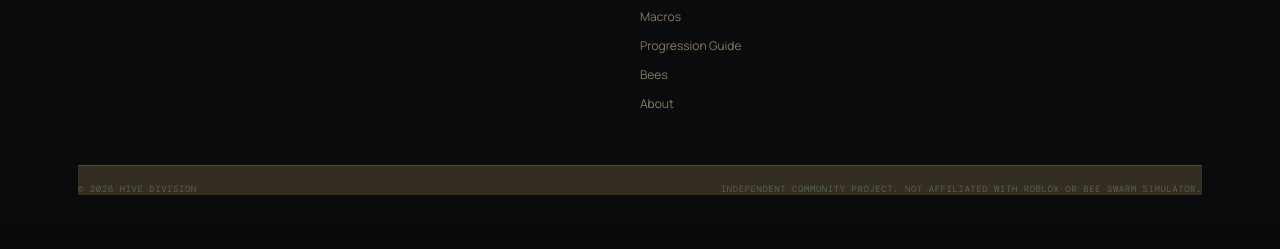
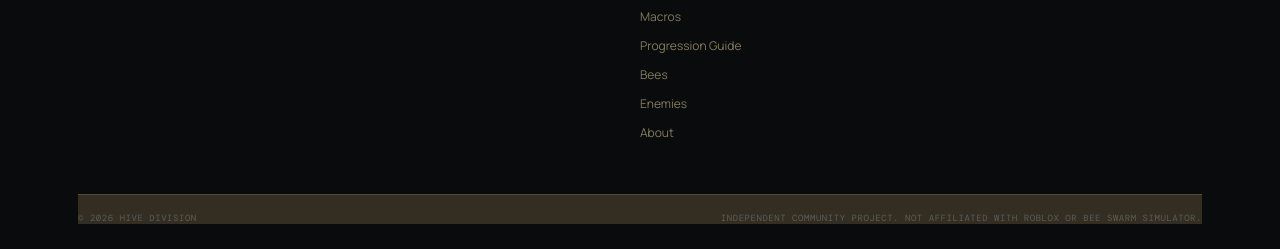
Before and after one commit to KnitterGod911/Hive-Division, a website built with Vite: page index.html in a window 1280 px wide. Shown: the part 1571-1820 px from the top of the page. Before the commit the page ends 1791 px from the top, so only its background shows below. Built offline with nearby package versions, Linux system fonts and the light colour scheme.

Commit message:
commit all changes

```diff
--- a/src/components.js
+++ b/src/components.js
@@ -77,6 +77,10 @@ export function beeCard(beeData, index) {
   return `<a class="bee-card bee-card-${beeData.color} tilt-card" href="/bees/${beeData.rarity}/${beeData.slug}" style="--delay: ${index * 40}ms" data-tilt><div class="bee-card-image"><img src="${beeData.image}" alt="${beeData.name}" loading="lazy" /></div><div class="bee-card-info"><h3>${beeData.name}</h3><p>${beeData.description}</p><span class="bee-card-link">View bee details ${icon('arrow-up-right', 14)}</span></div></a>`;
 }
 
+export function enemyCard(enemyData, index) {
+  return `<a class="bee-card enemy-card enemy-card-${enemyData.type === 'Boss' || enemyData.type === 'Event boss' ? 'boss' : 'standard'} tilt-card" href="/enemies/${enemyData.slug}" style="--delay: ${index * 40}ms" data-tilt><div class="bee-card-image"><img src="${enemyData.image}" alt="${enemyData.name}" loading="lazy" /></div><div class="bee-card-info"><span class="enemy-type">${enemyData.type}</span><h3>${enemyData.name}</h3><p>${enemyData.description}</p><span class="bee-card-link">View enemy details ${icon('arrow-up-right', 14)}</span></div></a>`;
+}
+
 function mediaMarkup(macro, compact = false) {
   const fallback = `<span class="media-placeholder"><span>${icon('hexagon', compact ? 25 : 38)}</span><b>MEDIA COMING SOON</b><small>Add cover media in public/images/macros/${macro.slug}/</small></span>`;
   const image = macro.coverImage ? `<img class="macro-cover-image" src="${macro.coverImage}" alt="${macro.name} cover" loading="lazy" />` : fallback;
--- a/src/data.js
+++ b/src/data.js
@@ -4,6 +4,7 @@ export const categories = [
   { name: 'Guides', description: 'Clear paths through every stage of the hive.', icon: 'book-open', status: 'Coming soon' },
   { name: 'Items', description: 'A future reference for every useful pickup.', icon: 'package', status: 'Coming soon' },
   { name: 'Bees', description: 'Understand the parts that make a hive work.', icon: 'hexagon', status: 'Live', href: '/bees' },
+  { name: 'Enemies', description: 'Know what you are fighting and when it returns.', icon: 'shield-check', status: 'Live', href: '/enemies' },
   { name: 'Quests', description: 'Track the road to your next big reward.', icon: 'scroll-text', status: 'Coming soon' },
   { name: 'Fields', description: 'Plan your routes through the pollen fields.', icon: 'map', status: 'Coming soon' },
   { name: 'Tools', description: 'Practical utilities for sharper decisions.', icon: 'wrench', status: 'Coming soon' },
@@ -15,6 +16,7 @@ export const footerLinks = [
   { label: 'Macros', href: '/macros' },
   { label: 'Progression Guide', href: '/progression' },
   { label: 'Bees', href: '/bees' },
+  { label: 'Enemies', href: '/enemies' },
   { label: 'About', href: '/about' },
 ];
 
--- /dev/null
+++ b/src/enemies.js
@@ -0,0 +1,20 @@
+const wikiImage = (path) => `https://static.wikia.nocookie.net/bee-swarm-simulator/images/${path}`;
+
+const enemy = (name, image, type, description, behavior, drops, respawn) => ({ name, slug: name.toLowerCase().replace(/[^a-z0-9]+/g, '-'), image: wikiImage(image), type, description, behavior, drops, respawn });
+
+export const enemies = [
+  enemy('Ladybug', '3/38/Ladybug.png/revision/latest?cb=20200404010052', 'Common enemy', 'A small red enemy found across early and mid-game fields.', 'It walks toward the player and attacks at close range.', 'Treats, honey, and field loot', '5 minutes'),
+  enemy('Rhino Beetle', '4/48/Rhino_Beetle.png/revision/latest?cb=20200404010143', 'Common enemy', 'A sturdy early-game enemy with a horn charge.', 'It charges and bumps the player while defending its field.', 'Treats, honey, and field loot', '5 minutes'),
+  enemy('Spider', '8/84/Spider.png/revision/latest?cb=20180911055942', 'Common enemy', 'A white enemy that guards the Spider Field.', 'It moves quickly and attacks the player from close range.', 'Treats, honey, and field loot', '10 minutes'),
+  enemy('Scorpion', 'a/ab/Scorpion.png/revision/latest?cb=20180413021814', 'Common enemy', 'A red enemy that guards the Rose Field and attacks aggressively.', 'It chases the player and uses its stinger at close range.', 'Treats, honey, and field loot', '5 minutes'),
+  enemy('Mantis', 'a/a2/Mantis%281%29.png/revision/latest?cb=20180407163701', 'Common enemy', 'A green enemy found in several fields throughout the mountain.', 'It attacks with sweeping strikes and can pressure the player at close range.', 'Treats, honey, and field loot', '10 minutes'),
+  enemy('Werewolf', 'f/f5/Werewolf.png/revision/latest?cb=20180413023405', 'Common enemy', 'A powerful enemy found in the Werewolf Cave.', 'It pursues the player and deals heavy melee damage.', 'Treats, honey, and field loot', '10 minutes'),
+  enemy('King Beetle', '1/13/King_Beetle.png/revision/latest?cb=20200819021637', 'Boss', 'A recurring boss hidden beneath the Clover Field.', 'It has high health, attacks nearby players, and rewards a successful defeat with boss loot.', 'Treats, honey, amulets, and boss loot', '24 hours'),
+  enemy('Tunnel Bear', 'e/e8/Tunnel_Bear.png/revision/latest?cb=20180728153853', 'Boss', 'A major boss found in the Tunnel beneath the Clover Field.', 'It attacks with strong close-range hits and has a large health pool.', 'Treats, honey, tickets, and boss loot', '48 hours'),
+  enemy('Stump Snail', '2/23/Stump_Snail.png/revision/latest?cb=20181207154342', 'Boss', 'A huge boss that occupies the Stump Field.', 'It has enormous health and remains in the field until defeated.', 'Treats, honey, amulets, and boss loot', '96 hours'),
+  enemy('Coconut Crab', '4/47/Coconut_Crab.png/revision/latest?cb=20211004171659', 'Boss', 'A high-level boss that guards Coconut Field.', 'It attacks with claws and coconut projectiles while defending its field.', 'Treats, honey, tropical loot, and boss loot', '36 hours'),
+  enemy('Vicious Bee', '1/1f/Vicious_Bee.png/revision/latest?cb=20200404000135', 'Event boss', 'A rare event enemy that can appear in several fields.', 'It flies around the field, attacks with spikes, and drops valuable stingers when defeated.', 'Stingers, honey, treats, and rare loot', '30 minutes'),
+  enemy('Stick Bug', '1/13/Stick_Bug.png/revision/latest?cb=20210622231112', 'Boss challenge', 'A challenge boss that leads the player through multiple fields.', 'Its challenge has stages, changing locations and difficulty as the player progresses.', 'Amulets, honey, tokens, and challenge rewards', 'Challenge cooldown varies'),
+];
+
+export const enemyBySlug = (slug) => enemies.find((enemyData) => enemyData.slug === slug);
--- a/src/main.js
+++ b/src/main.js
@@ -1,7 +1,8 @@
 import { categories, progressionHives } from './data.js';
 import { beeRarities, beesByRarity, giftedEventBeeOrder } from './bees.js';
+import { enemies, enemyBySlug } from './enemies.js';
 import { macros } from './macros.js';
-import { header, footer, refreshIcons, searchBar, button, categoryCard, progressionCard, beeRarityCard, beeCard, icon, macroCard, mediaMarkup, demoMediaMarkup } from './components.js';
+import { header, footer, refreshIcons, searchBar, button, categoryCard, progressionCard, beeRarityCard, beeCard, enemyCard, icon, macroCard, mediaMarkup, demoMediaMarkup } from './components.js';
 import { CustomCursor } from './CustomCursor.js';
 import './styles.css';
 
@@ -9,7 +10,7 @@ const app = document.querySelector('#app');
 const path = window.location.pathname.replace(/\/$/, '') || '/';
 
 function shell(content) {
-  const activePath = path.startsWith('/macros') ? '/macros' : path.startsWith('/bees') ? '/bees' : path === '/explore' ? '/explore' : path === '/progression' ? '/progression' : path === '/about' ? '/about' : '/';
+  const activePath = path.startsWith('/macros') ? '/macros' : path.startsWith('/bees') ? '/bees' : path.startsWith('/enemies') ? '/enemies' : path === '/explore' ? '/explore' : path === '/progression' ? '/progression' : path === '/about' ? '/about' : '/';
   app.innerHTML = `${header(activePath)}<main>${content}</main>${footer()}`;
   bindGlobalInteractions();
   bindTiltCards();
@@ -48,6 +49,15 @@ function progressionPage() {
 
 function beesPage() {
   return `<section class="subpage-hero page-wrap"><span class="eyebrow">Directory / Hive biology</span><h1>Meet the<br /><span>bees.</span></h1><p>Explore every bee by rarity and learn what makes each one useful.</p></section><section class="bee-directory page-wrap section-space"><div class="bee-rarity-grid">${beeRarities.map(beeRarityCard).join('')}</div></section>`;
+}
+
+function enemiesPage() {
+  return `<section class="subpage-hero page-wrap"><span class="eyebrow">Directory / Field threats</span><h1>Know your<br /><span>enemies.</span></h1><p>Learn what each enemy does, what it drops, and when it will respawn.</p></section><section class="bee-listing page-wrap section-space"><div class="bee-listing-meta"><span>${enemies.length.toString().padStart(2, '0')} enemies</span><span>Enemy information and timers sourced from the Bee Swarm Simulator Wiki.</span></div><div class="bee-grid">${enemies.map((enemyData, index) => enemyCard(enemyData, index)).join('')}</div></section>`;
+}
+
+function enemyDetailPage(enemyData) {
+  const viciousTiming = enemyData.name === 'Vicious Bee' ? `<section class="enemy-info-panel enemy-info-panel-highlight"><span class="detail-label">Gifted Vicious Bee difference</span><h2>25 minutes 30 seconds</h2><p>Gifted Vicious Bee grants -15% Mob Respawn Time. That reduces the normal 30-minute respawn by 4 minutes 30 seconds.</p></section>` : '';
+  return `<section class="bee-detail-hero page-wrap"><a class="back-link" href="/enemies">${icon('arrow-up-right', 15)} Back to enemies</a><div class="bee-detail-grid"><div class="bee-detail-image enemy-detail-image"><img src="${enemyData.image}" alt="${enemyData.name}" /></div><div class="bee-detail-identity"><span class="eyebrow">Enemy directory / ${enemyData.type}</span><h1>${enemyData.name}</h1><p>${enemyData.description}</p></div></div></section><section class="bee-detail-content page-wrap section-space"><div class="bee-info-grid enemy-info-grid"><section class="bee-info-panel"><span class="detail-label">What it does</span><h2>Behavior</h2><p>${enemyData.behavior}</p></section><section class="bee-info-panel"><span class="detail-label">Defeat rewards</span><h2>What it drops</h2><p>${enemyData.drops}</p></section><section class="bee-info-panel"><span class="detail-label">Respawn timer</span><h2>${enemyData.respawn}</h2><p>The timer starts after this enemy is defeated.</p></section>${viciousTiming}</div></section>`;
 }
 
 function beeRarityPage(raritySlug) {
@@ -192,7 +202,9 @@ const detailMacro = detailSlug ? macros.find((macro) => macro.slug === detailSlu
 const beeRaritySlug = path.startsWith('/bees/') ? path.split('/')[2] : null;
 const beeSlug = path.startsWith('/bees/') ? path.split('/')[3] : null;
 const detailBee = beeSlug ? Object.values(beesByRarity).flat().find((beeData) => beeData.rarity === beeRaritySlug && beeData.slug === beeSlug) : null;
-shell(detailMacro ? macroDetail(detailMacro) : detailBee ? beeDetailPage(detailBee) : path === '/macros' || path.startsWith('/macros/') ? macroDirectory() : path === '/explore' ? explorePage() : path === '/progression' ? progressionPage() : path === '/bees' ? beesPage() : beeRaritySlug ? beeRarityPage(beeRaritySlug) : path === '/about' ? aboutPage() : homePage());
+const enemySlug = path.startsWith('/enemies/') ? path.split('/')[2] : null;
+const detailEnemy = enemySlug ? enemyBySlug(enemySlug) : null;
+shell(detailMacro ? macroDetail(detailMacro) : detailBee ? beeDetailPage(detailBee) : detailEnemy ? enemyDetailPage(detailEnemy) : path === '/macros' || path.startsWith('/macros/') ? macroDirectory() : path === '/explore' ? explorePage() : path === '/progression' ? progressionPage() : path === '/bees' ? beesPage() : path === '/enemies' ? enemiesPage() : beeRaritySlug ? beeRarityPage(beeRaritySlug) : path === '/about' ? aboutPage() : homePage());
 if (detailMacro) document.querySelector('.detail-content')?.insertAdjacentHTML('beforeend', detailSupplement(detailMacro));
 CustomCursor();
 
--- a/src/styles.css
+++ b/src/styles.css
@@ -169,6 +169,12 @@ h1 span, h2 em { color: var(--gold); font-style: normal; }
 .bee-card-info { position: relative; z-index: 2; }
 .bee-card-link, .wiki-source { display: inline-flex; align-items: center; gap: 6px; color: var(--gold); font: 10px 'DM Mono', monospace; text-transform: uppercase; letter-spacing: .06em; }
 .bee-card-link { margin-top: 16px; }
+.enemy-card .enemy-type { display: inline-block; margin-bottom: 8px; color: var(--gold); font: 9px 'DM Mono', monospace; text-transform: uppercase; letter-spacing: .08em; }
+.enemy-card-boss { --bee-color: #85413a; }
+.enemy-card-standard { --bee-color: #55684c; }
+.enemy-detail-image { --bee-color: #55684c; }
+.enemy-info-panel h2 { color: var(--gold); }
+.enemy-info-panel-highlight { grid-column: 1 / -1; border-color: rgba(242,185,55,.42); background: rgba(242,185,55,.06); }
 .bee-detail-hero { padding-top: 38px; padding-bottom: 72px; }
 .bee-detail-grid { display: grid; grid-template-columns: minmax(280px, .8fr) minmax(0, 1fr); gap: 65px; align-items: center; }
 .bee-detail-image { min-height: 390px; display: grid; place-items: center; padding: 45px; border: 1px solid rgba(255,255,255,.15); border-radius: 7px; background: var(--bee-color); }
```
Also changed, not shown: dist/assets/index-BXzNeUS1.css (added), dist/assets/index-CMdnn22s.js (deleted), dist/assets/index-Di98vtEV.js (added), dist/assets/index-DkU1nlzq.css (deleted), dist/index.html.
